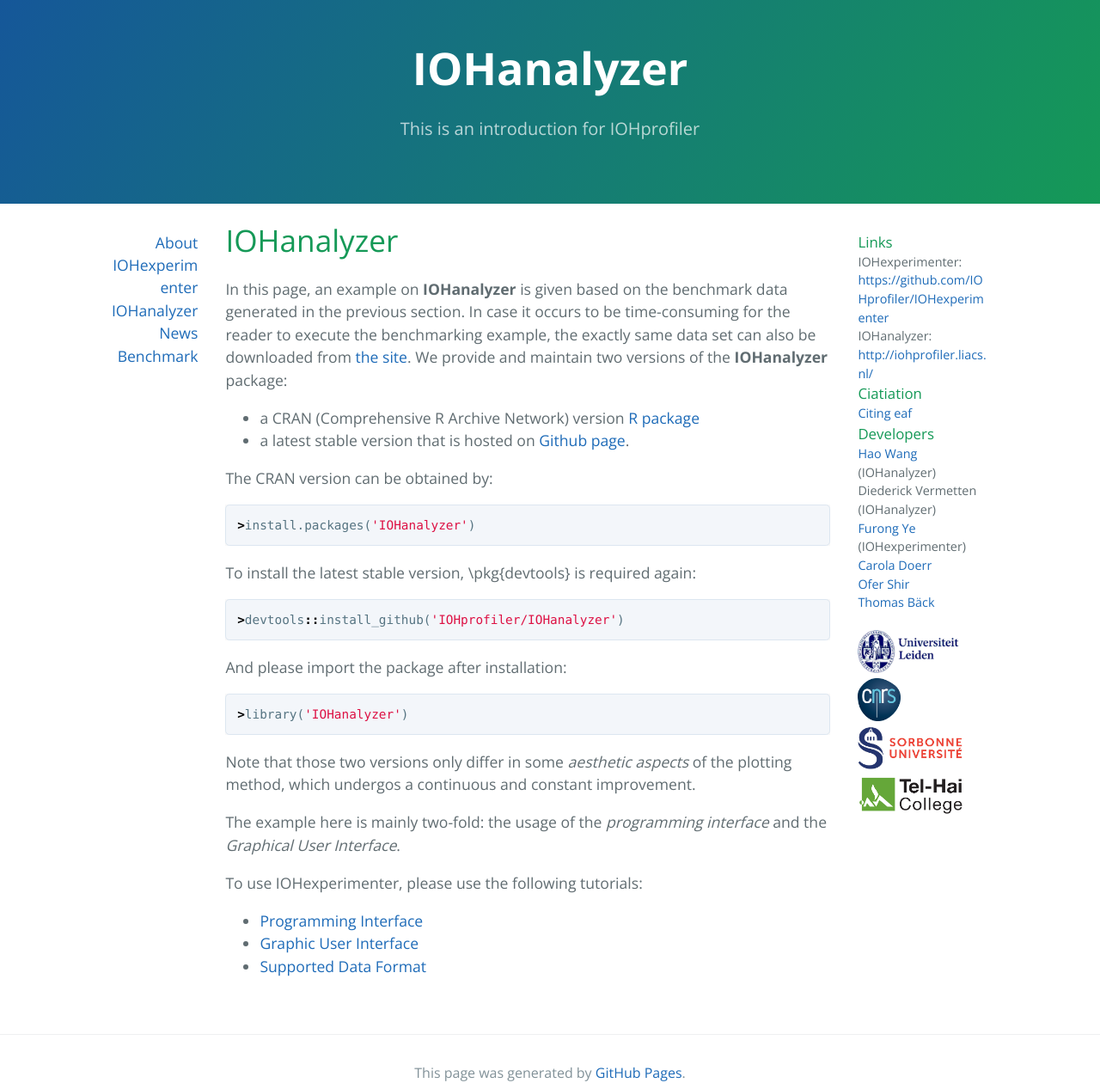
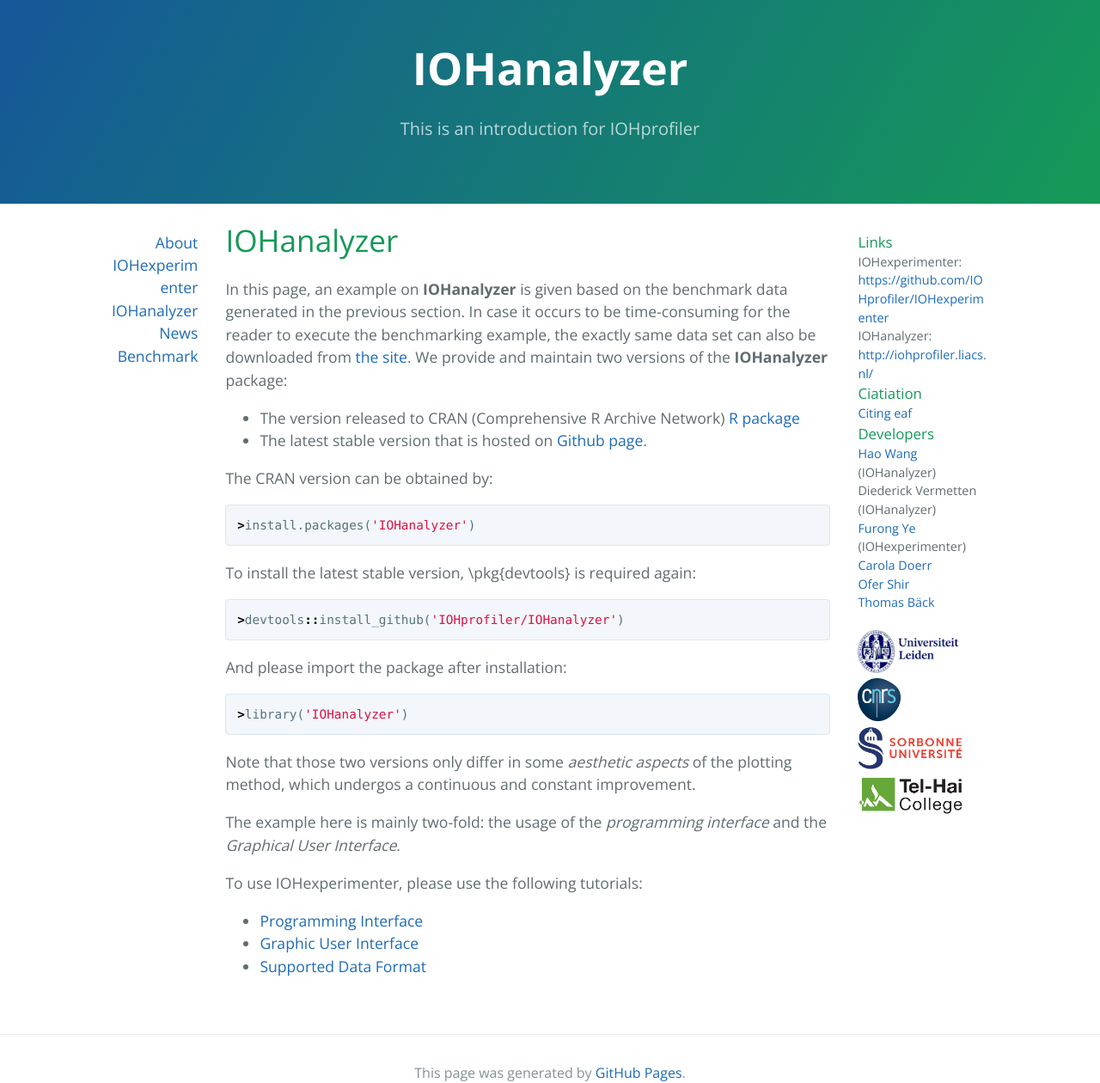
Before and after one commit to IOHprofiler/IOHprofiler.github.io, a Jekyll site: the page built from IOHanalyzer/IOHanalyzer.md, in a window 1280 px wide. Shown: the whole page at 86% size. Built offline with Jekyll 4.4.1, drawn with Linux system fonts in a browser that asks for light colours.

Commit message:
siginificant improvement

````diff
--- a/IOHanalyzer/IOHanalyzer.md
+++ b/IOHanalyzer/IOHanalyzer.md
@@ -3,34 +3,40 @@ layout: page
 title: IOHanalyzer
 nav_order: 4
 has_children: true
-permalink: /IOHanalyzer(Post-Processing)/
+permalink: /IOHanalyzer/
 ---
 
-IOHanalyzer
-============================================
+# IOHanalyzer
 
 In this page, an example on **IOHanalyzer** is given based on the benchmark data generated in the previous section. In case it occurs to be  time-consuming for the reader to execute the benchmarking example, the exactly same data set can also be downloaded from [the site](https://github.com/IOHprofiler/IOHdata). We provide and maintain two versions of the **IOHanalyzer** package:
-+ a CRAN (Comprehensive R Archive Network) version [R package](https://cran.r-project.org/web/packages/IOHanalyzer)
-+ a latest stable version that is hosted on [Github page](https://github.com/IOHprofiler/IOHanalyzer).
+
+* The version released to CRAN (Comprehensive R Archive Network) [R package](https://cran.r-project.org/web/packages/IOHanalyzer)
+* The latest stable version that is hosted on [Github page](https://github.com/IOHprofiler/IOHanalyzer).
 
 The CRAN version can be obtained by:
+
 ```R
 >install.packages('IOHanalyzer')
 ```
 
 To install the latest stable version, \pkg{devtools} is required again:
+
 ```R
 >devtools::install_github('IOHprofiler/IOHanalyzer')
 ```
+
 And please import the package after installation:
+
 ```R
 >library('IOHanalyzer')
 ```
+
 Note that those two versions only differ in some *aesthetic aspects* of the plotting method, which undergos a continuous and constant improvement.
 
 The example here is mainly two-fold: the usage of the *programming interface* and the *Graphical User Interface*.
 
 To use IOHexperimenter, please use the following tutorials:
+
 * [Programming Interface](ProgrammingInterface/)
 * [Graphic User Interface](GraphicUserInterface/)
 * [Supported Data Format](dataformat/)
````
